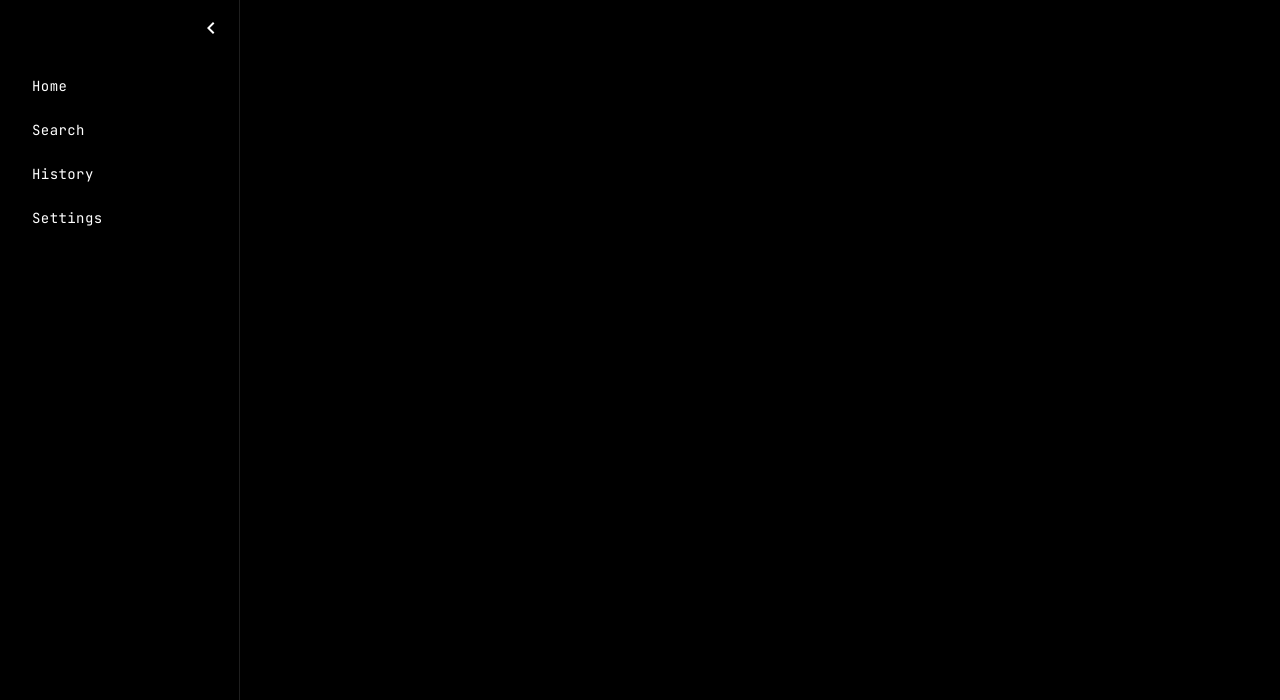
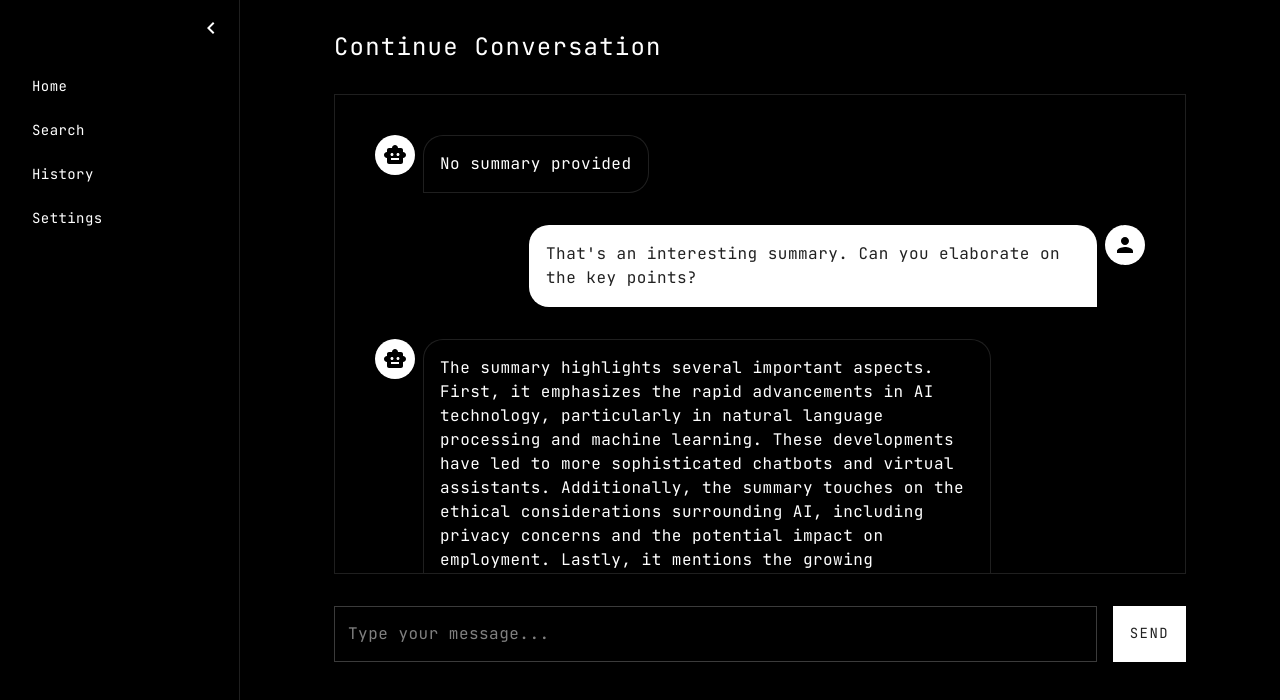
Before and after one commit to patelnilay251/search-frontend, a Next.js app: page /conversation in a window 1280 px wide. Before the commit this address had no page. Shown: the top 700 px of the page. Built offline with nearby package versions, Linux system fonts and the light colour scheme.

Commit message:
"Continue Convo"

```diff
--- /dev/null
+++ b/app/components/ConversationContinuation.tsx
@@ -0,0 +1,140 @@
+'use client'
+
+import React, { useState } from 'react'
+import { motion, AnimatePresence } from 'framer-motion'
+import { Typography, Paper, Container, Box, TextField, Button, List, ListItem, Avatar } from '@mui/material'
+import PersonIcon from '@mui/icons-material/Person';
+import SmartToyIcon from '@mui/icons-material/SmartToy';
+
+const containerVariants = {
+  hidden: { opacity: 0 },
+  visible: {
+    opacity: 1,
+    transition: {
+      staggerChildren: 0.1,
+      duration: 0.5
+    }
+  }
+}
+
+const itemVariants = {
+  hidden: { opacity: 0, y: 20 },
+  visible: {
+    opacity: 1,
+    y: 0,
+    transition: {
+      duration: 0.3
+    }
+  }
+}
+
+interface Message {
+  text: string;
+  sender: 'user' | 'bot';
+}
+
+interface ConversationContinuationProps {
+  summary: string;
+}
+
+export default function ConversationContinuation({ summary }: ConversationContinuationProps) {
+  const [messages, setMessages] = useState<Message[]>([
+    { text: summary, sender: 'bot' },
+    { text: "That's an interesting summary. Can you elaborate on the key points?", sender: 'user' },
+    { text: "The summary highlights several important aspects. First, it emphasizes the rapid advancements in AI technology, particularly in natural language processing and machine learning. These developments have led to more sophisticated chatbots and virtual assistants. Additionally, the summary touches on the ethical considerations surrounding AI, including privacy concerns and the potential impact on employment. Lastly, it mentions the growing integration of AI in various industries, from healthcare to finance, and its potential to revolutionize decision-making processes. Would you like me to expand on any of these points?", sender: 'bot' },
+  ])
+  const [newMessage, setNewMessage] = useState('')
+
+  const handleSendMessage = (e: React.FormEvent) => {
+    e.preventDefault()
+    if (newMessage.trim()) {
+      setMessages([...messages, { text: newMessage, sender: 'user' }])
+      setNewMessage('')
+      // Simulate bot response
+      setTimeout(() => {
+        setMessages(prevMessages => [...prevMessages, {
+          text: "That's an interesting point. Based on the current developments in AI, we can expect to see even more advanced applications in the near future. For example, AI-driven personalized medicine could revolutionize healthcare by tailoring treatments to individual genetic profiles. In the realm of education, AI tutors might provide customized learning experiences for students. However, these advancements also raise important questions about data privacy and the ethical use of AI. What are your thoughts on balancing innovation with ethical considerations?",
+          sender: 'bot'
+        }])
+      }, 1000)
+    }
+  }
+
+  return (
+    <Container maxWidth="md" sx={{ py: 4 }}>
+      <motion.div
+        initial="hidden"
+        animate="visible"
+        variants={containerVariants}
+      >
+        <Typography variant="h4" gutterBottom sx={{ fontSize: '1.5rem', mb: 4 }}>
+          Continue Conversation
+        </Typography>
+        <Paper elevation={0} sx={{ p: 3, mb: 4, maxHeight: '60vh', overflowY: 'auto' }}>
+          <List>
+            <AnimatePresence>
+              {messages.map((message, index) => (
+                <motion.div
+                  key={index}
+                  variants={itemVariants}
+                  initial="hidden"
+                  animate="visible"
+                  exit="hidden"
+                >
+                  <ListItem sx={{ display: 'flex', justifyContent: message.sender === 'user' ? 'flex-end' : 'flex-start', mb: 2 }}>
+                    <Box sx={{ display: 'flex', maxWidth: '80%' }}>
+                      {message.sender === 'bot' && (
+                        <Avatar sx={{ bgcolor: 'primary.main', mr: 1 }}>
+                          <SmartToyIcon />
+                        </Avatar>
+                      )}
+                      <Paper
+                        elevation={0}
+                        sx={{
+                          p: 2,
+                          bgcolor: message.sender === 'user' ? 'primary.main' : 'background.paper',
+                          color: message.sender === 'user' ? 'primary.contrastText' : 'text.primary',
+                          borderRadius: message.sender === 'user' ? '20px 20px 0 20px' : '20px 20px 20px 0'
+                        }}
+                      >
+                        <Typography variant="body1">{message.text}</Typography>
+                      </Paper>
+                      {message.sender === 'user' && (
+                        <Avatar sx={{ bgcolor: 'secondary.main', ml: 1 }}>
+                          <PersonIcon />
+                        </Avatar>
+                      )}
+                    </Box>
+                  </ListItem>
+                </motion.div>
+              ))}
+            </AnimatePresence>
+          </List>
+        </Paper>
+        <Box component="form" onSubmit={handleSendMessage} sx={{ display: 'flex', gap: 2 }}>
+          <TextField
+            fullWidth
+            variant="outlined"
+            placeholder="Type your message..."
+            value={newMessage}
+            onChange={(e) => setNewMessage(e.target.value)}
+            sx={{ flex: 1 }}
+          />
+          <Button
+            type="submit"
+            variant="contained"
+            sx={{
+              bgcolor: 'primary.main',
+              color: 'primary.contrastText',
+              '&:hover': {
+                bgcolor: 'primary.dark',
+              }
+            }}
+          >
+            Send
+          </Button>
+        </Box>
+      </motion.div>
+    </Container>
+  )
+}
--- /dev/null
+++ b/app/conversation/page.tsx
@@ -0,0 +1,11 @@
+'use client'
+
+import { useSearchParams } from 'next/navigation'
+import ConversationContinuation from '../components/ConversationContinuation'
+
+export default function ConversationPage() {
+  const searchParams = useSearchParams()
+  const summary = searchParams.get('summary') || 'No summary provided'
+
+  return <ConversationContinuation summary={summary} />
+}
```
Also changed, not shown: app/components/SearchResults.tsx (+13 -2 lines).
